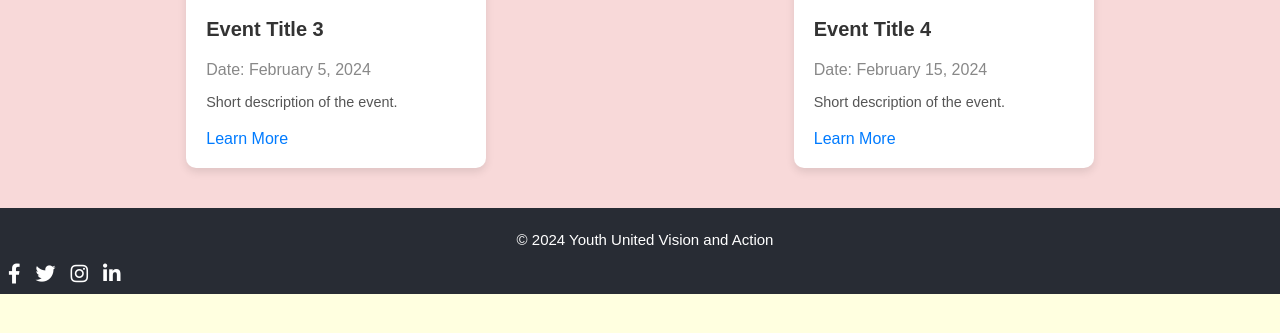
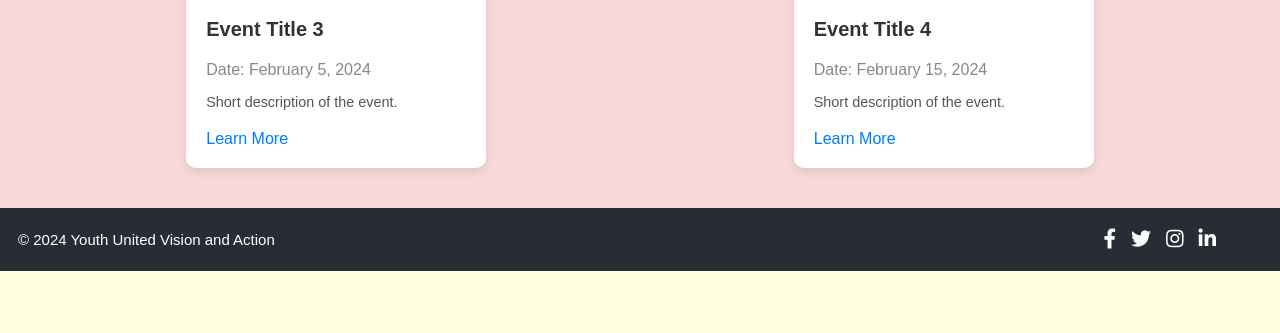
Before and after one commit to SparshSwarankar/YUVA-Website, a plain HTML site: page events.html in a window 1280 px wide. Shown: the part 403-736 px from the top of the page. Drawn offline with Linux system fonts and the light colour scheme.

Commit message:
cssEvents.css

```diff
--- a/cssEvents.css
+++ b/cssEvents.css
@@ -159,7 +159,8 @@ footer {
     padding: 0.5rem 0.5rem;
     width: auto;
     margin: 0;
-/*     display: flex; */
+    bottom: 0;
+    display: flex;
     justify-content: space-between;
     /* Align items at both ends */
     align-items: center;
```
